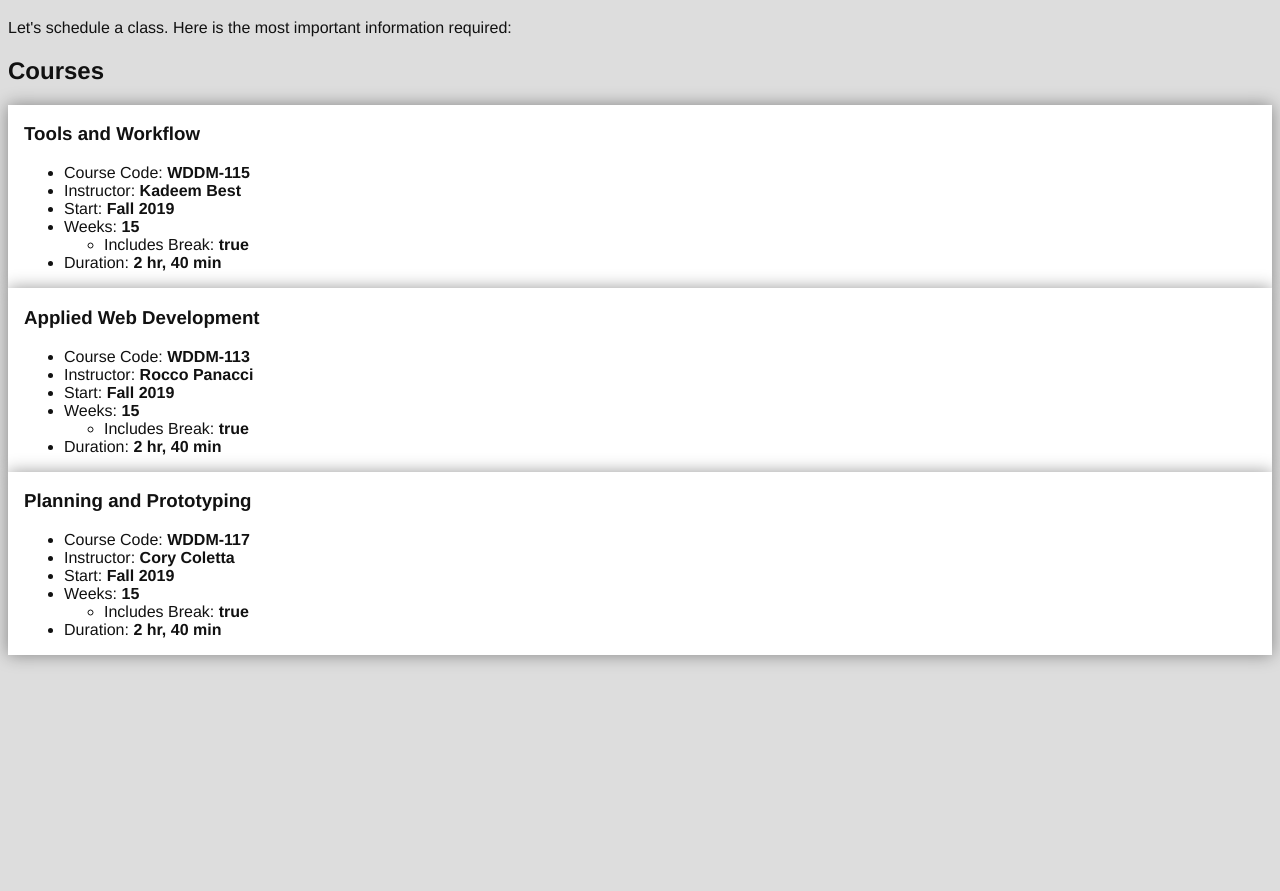
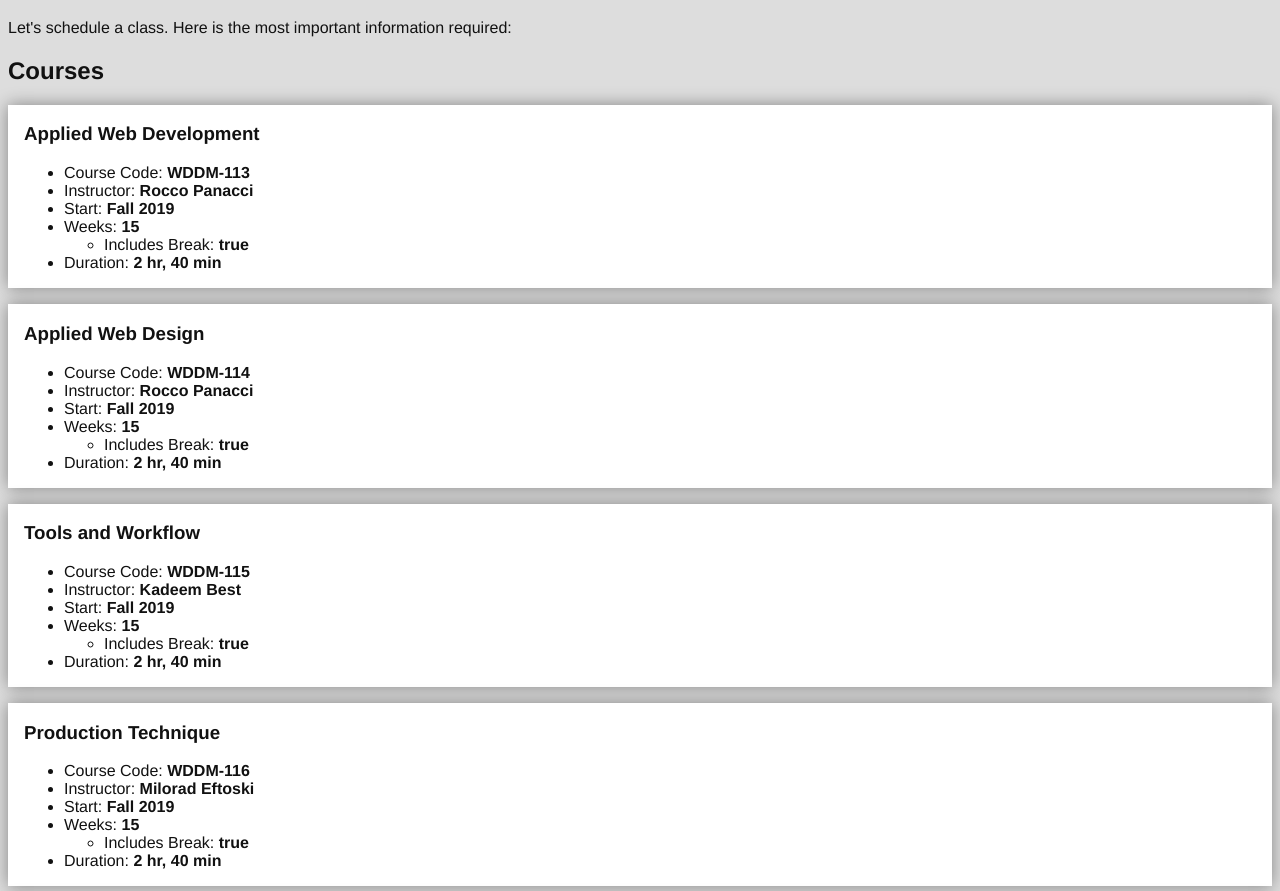
Before and after one commit to clarakhast/scheduler, a plain HTML site: page index.html in a window 1280 px wide. Shown: the part 61-952 px from the top of the page. Before the commit the page ends 800 px from the top, so only its background shows below. Drawn offline with Linux system fonts and the light colour scheme.

Commit message:
added all courses

```diff
--- a/css/index.css
+++ b/css/index.css
@@ -9,4 +9,5 @@ body {
   padding: 0 1em;
   overflow: hidden;
   box-shadow: 0 0 1em rgba(0,0,0,0.4);
+  margin: 1em 0;
 }
--- a/index.html
+++ b/index.html
@@ -17,6 +17,7 @@
     <main>
       <h2>Courses</h2>
       <section id="courses"></section>
+      <button id="filter">View First Three</button>
     </main>
 
     <script src="js/index.js"></script>
--- a/js/index.js
+++ b/js/index.js
@@ -3,6 +3,22 @@
 
 const allCourses = [
   {
+    name: `Applied Web Development`,
+    code: `WDDM-113`,
+    instructor: `Rocco Panacci`,
+    start: { term: `Fall`, year: 2019 },
+    weeks: 15,
+    breaks: true,
+    duration: 160
+  },{
+    name: `Applied Web Design`,
+    code: `WDDM-114`,
+    instructor: `Rocco Panacci`,
+    start: { term: `Fall`, year: 2019 },
+    weeks: 15,
+    breaks: true,
+    duration: 160
+  },{
     name: `Tools and Workflow`,
     code: `WDDM-115`,
     instructor: `Kadeem Best`,
@@ -11,15 +27,14 @@ const allCourses = [
     breaks: true,
     duration: 160
   },{
-    name: `Applied Web Development`,
-    code: `WDDM-113`,
-    instructor: `Rocco Panacci`,
+    name: `Production Technique`,
+    code: `WDDM-116`,
+    instructor: `Milorad Eftoski`,
     start: { term: `Fall`, year: 2019 },
     weeks: 15,
     breaks: true,
     duration: 160
-  },
-  {
+  },{
     name: `Planning and Prototyping`,
     code: `WDDM-117`,
     instructor: `Cory Coletta`,
@@ -68,12 +83,22 @@ function getCourseAsHtmlString(course) {
 /************* EXECUTABLE *************/
 // Execute functions that will access data
 
+
 // LAB:
-// map() the Array to a new array of Strings (formatted as HTML)
-const arrCourses = allCourses.map(getCourseAsHtmlString);
-// join() the NEW Array to a new String of HTML instructions (<article>)
-const strCourses = arrCourses.join(`\n`);
-// Assign the String to the document
-const objCourses = document.getElementById(`courses`);
-objCourses.innerHTML = strCourses;
-// Test by adding a new Object to allCourses
+// 1. Add a button the document that when clicked,
+// will load ONLY the first three courses
+// Test by having at least 4 courses
+
+document.getElementById(`filter`).addEventListener(`click`, allCourses.slice(1,4));
+
+
+// 2. Wrap the below functionality in a function
+// that takes the Array to print as a parameter
+// Test by passing "allCourses".
+
+// 3. Wrap the entire execution in an Event handler
+// so that the code only runs when the window
+// has finished loading
+
+document.getElementById('courses').innerHTML =
+  allCourses.map(getCourseAsHtmlString).join('\n')
```
